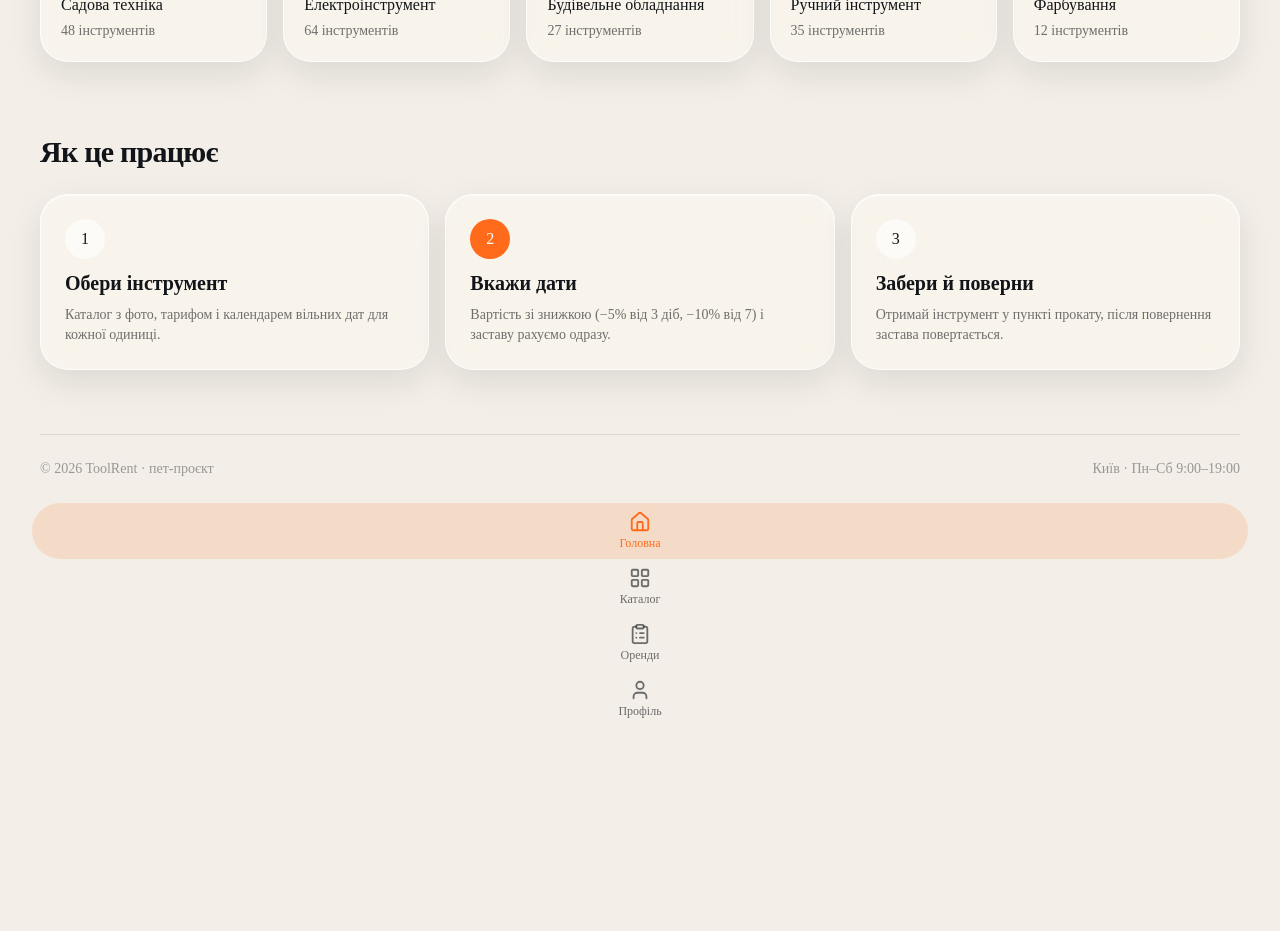
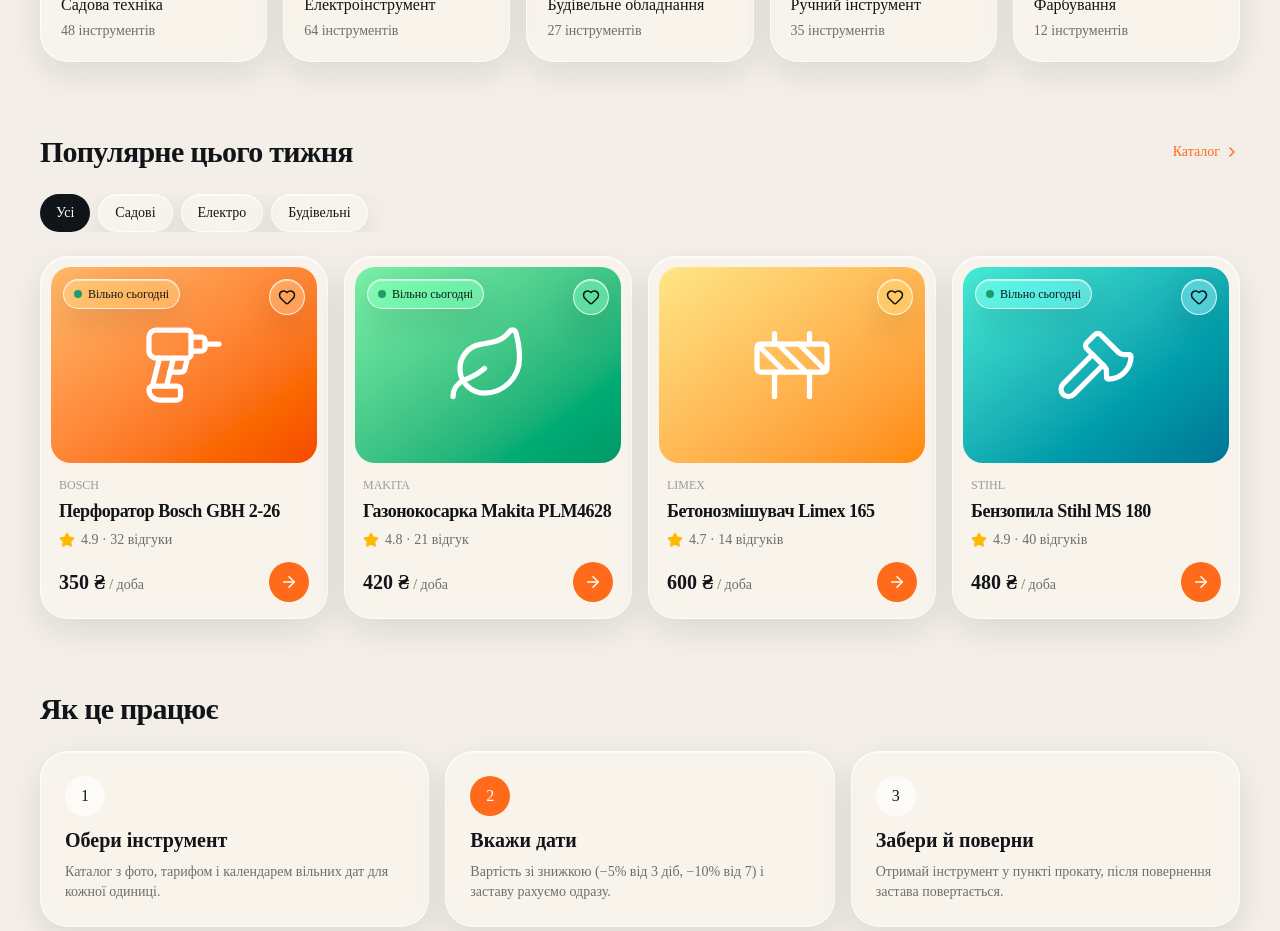
Before and after one commit to Ddmlnk/ToolRent, a Next.js app in the folder toolrent/: page / in a window 1280 px wide. Shown: the part 1260-2191 px from the top of the page. Before the commit the page ends 1987 px from the top, so only its background shows below. Built offline with nearby package versions, Linux system fonts and the light colour scheme.

Commit message:
feat: add popular section with category filter

```diff
--- a/toolrent/app/page.tsx
+++ b/toolrent/app/page.tsx
@@ -1,12 +1,14 @@
 import Categories from "@/components/home/Categories";
 import Hero from "@/components/home/Hero";
 import HowItWorks from "@/components/home/HowItWorks";
+import Popular from "@/components/home/Popular";
 
 export default function Home() {
   return (
     <main className="mx-auto flex max-w-300 flex-col gap-10 pt-10 md:gap-18 md:pt-16">
       <Hero />
       <Categories />
+      <Popular />
       <HowItWorks />
     </main>
   );
--- /dev/null
+++ b/toolrent/components/home/Popular.tsx
@@ -0,0 +1,66 @@
+"use client";
+
+import { tools } from "@/lib/mock-data";
+import { ChevronRight } from "lucide-react";
+import Link from "next/link";
+import { useState } from "react";
+import ToolCard from "../tools/ToolCard";
+
+interface Filter {
+  label: string;
+  categoryId: string | null; // null = усі
+}
+
+const filters: Filter[] = [
+  { label: "Усі", categoryId: null },
+  { label: "Садові", categoryId: "c1" },
+  { label: "Електро", categoryId: "c2" },
+  { label: "Будівельні", categoryId: "c3" },
+];
+
+export default function Popular() {
+  const [active, setActive] = useState<string | null>(null);
+  const visibleTools = active
+    ? tools.filter((tool) => tool.categoryId === active)
+    : tools;
+  return (
+    <section className="flex flex-col gap-4 md:gap-6">
+      <div className="flex items-center justify-between">
+        <h2 className="text-xl font-semibold tracking-tight text-ink md:text-3xl">
+          Популярне <span className="hidden md:inline">цього тижня</span>
+        </h2>
+        <Link
+          href={"/catalog"}
+          className="flex items-center gap-1 text-sm font-medium text-brand"
+        >
+          Каталог <ChevronRight size={16} />
+        </Link>
+      </div>
+      <div className="flex gap-2 overflow-x-auto">
+        {filters.map((filter) => {
+          const isActive = active === filter.categoryId;
+          return (
+            <button
+              key={filter.label}
+              onClick={() => setActive(filter.categoryId)}
+              className={`shrink-0 rounded-full px-4 py-2 text-sm font-medium transition ${
+                isActive ? "bg-ink text-white" : "glass text-ink"
+              }`}
+            >
+              {filter.label}
+            </button>
+          );
+        })}
+      </div>
+      {visibleTools.length > 0 ? (
+        <div className="grid gap-4 md:grid-cols-2 lg:grid-cols-4">
+          {visibleTools.map((tool) => (
+            <ToolCard key={tool.id} tool={tool} />
+          ))}
+        </div>
+      ) : (
+        <p className="text-ink/60">У цій категорії поки немає інструментів.</p>
+      )}
+    </section>
+  );
+}
```
